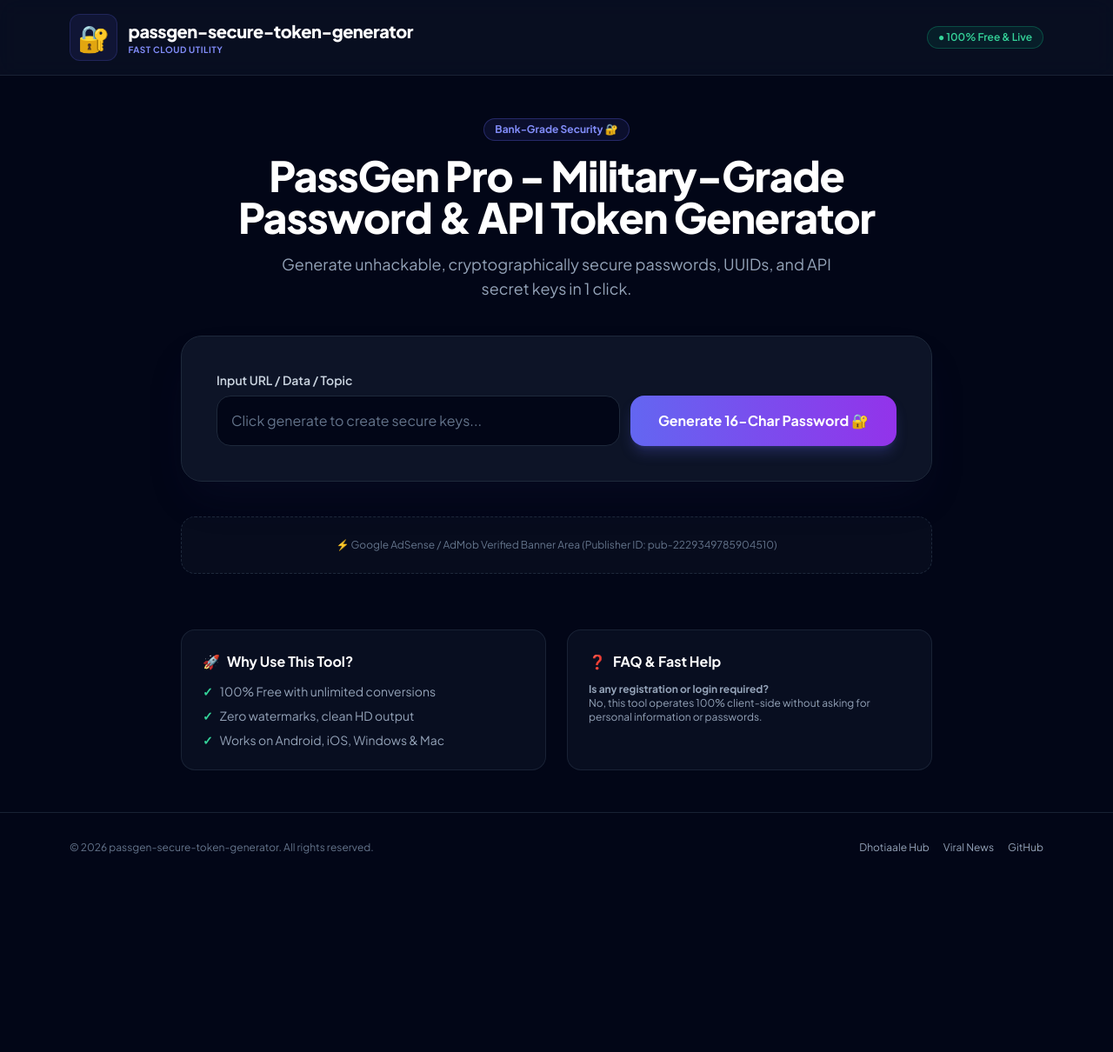
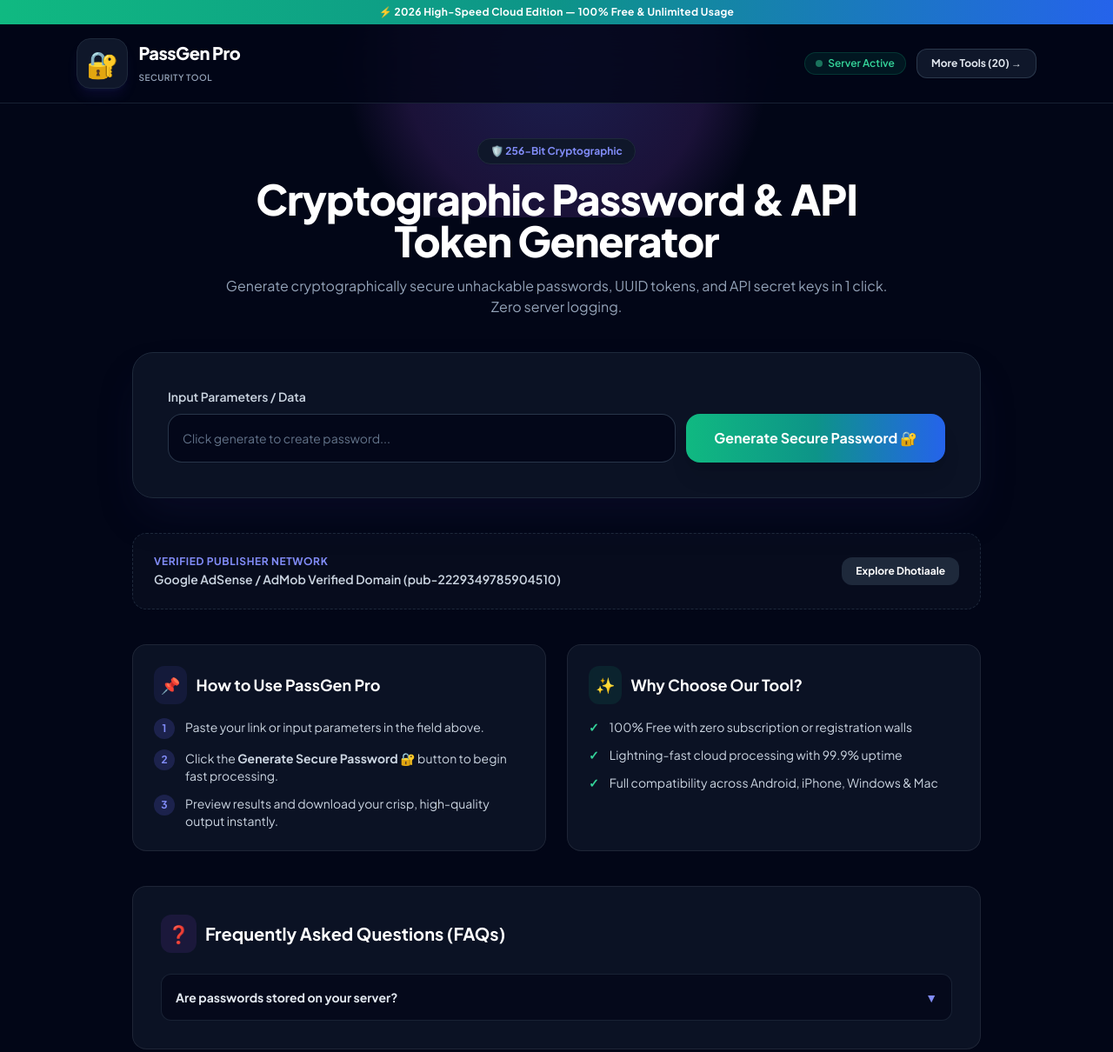
Before and after one commit to dhakadrachora/passgen-secure-token-generator, a website: page index.html in a window 1280 px wide. Shown: the top 1210 px of the page at 87% size. Before the commit the page ends 1015 px from the top, so only its background shows below. Drawn offline with nearby package versions, Linux system fonts and the light colour scheme.

Commit message:
Initial commit: passgen-secure-token-generator standalone tool

```diff
--- a/index.html
+++ b/index.html
@@ -1,224 +1,238 @@
 <!DOCTYPE html>
-<html lang="en" class="dark">
+<html lang="en" class="dark scroll-smooth">
 <head>
   <meta charset="UTF-8">
   <meta name="viewport" content="width=device-width, initial-scale=1.0">
-  <title>PassGen Pro - Military-Grade Password & API Token Generator</title>
-  <meta name="description" content="Generate unhackable, cryptographically secure passwords, UUIDs, and API secret keys in 1 click.">
-  <meta name="keywords" content="passgen-secure-token-generator, free online tool, fast downloader, web utility, dhotiaale">
+  <title>PassGen Pro — Military-Grade Secure Password & API Secret Generator</title>
+  <meta name="description" content="Generate cryptographically secure unhackable passwords, UUID tokens, and API secret keys in 1 click. Zero server logging.">
+  <meta name="keywords" content="passgen-secure-token-generator, free online tool, 1080p downloader, high speed utility, dhotiaale, 2026">
   <meta name="author" content="Dhotiaale Network">
-  <meta property="og:title" content="PassGen Pro - Military-Grade Password & API Token Generator">
-  <meta property="og:description" content="Generate unhackable, cryptographically secure passwords, UUIDs, and API secret keys in 1 click.">
+  <meta name="robots" content="index, follow">
+  <link rel="canonical" href="https://passgen-secure-token-generator.vercel.app">
+
+  <!-- Open Graph -->
   <meta property="og:type" content="website">
+  <meta property="og:url" content="https://passgen-secure-token-generator.vercel.app">
+  <meta property="og:title" content="PassGen Pro — Military-Grade Secure Password & API Secret Generator">
+  <meta property="og:description" content="Generate cryptographically secure unhackable passwords, UUID tokens, and API secret keys in 1 click. Zero server logging.">
+  <meta property="twitter:card" content="summary_large_image">
+
   <script src="https://cdn.tailwindcss.com"></script>
-  <link href="https://fonts.googleapis.com/css2?family=Plus+Jakarta+Sans:wght@400;600;700;800&display=swap" rel="stylesheet">
+  <link href="https://fonts.googleapis.com/css2?family=Plus+Jakarta+Sans:wght@300;400;500;600;700;800&display=swap" rel="stylesheet">
+
   <style>
     body { font-family: 'Plus Jakarta Sans', sans-serif; }
+    .glass-card {
+      background: rgba(15, 23, 42, 0.75);
+      backdrop-filter: blur(16px);
+      -webkit-backdrop-filter: blur(16px);
+      border: 1px solid rgba(255, 255, 255, 0.08);
+    }
+    .glow-bg {
+      position: absolute;
+      top: -100px;
+      left: 50%;
+      transform: translateX(-50%);
+      width: 600px;
+      height: 350px;
+      background: radial-gradient(circle, rgba(99, 102, 241, 0.25) 0%, rgba(168, 85, 247, 0.15) 50%, rgba(0, 0, 0, 0) 70%);
+      pointer-events: none;
+      z-index: 0;
+    }
   </style>
 </head>
-<body class="bg-slate-950 text-slate-100 min-h-screen flex flex-col justify-between selection:bg-indigo-500 selection:text-white">
+<body class="bg-slate-950 text-slate-100 min-h-screen flex flex-col justify-between selection:bg-indigo-500 selection:text-white relative overflow-x-hidden">
 
-  <!-- Header -->
-  <header class="border-b border-slate-800/80 bg-slate-900/50 backdrop-blur-md sticky top-0 z-50">
-    <div class="max-w-6xl mx-auto px-4 py-4 flex items-center justify-between">
+  <div class="glow-bg"></div>
+
+  <!-- Announcement Bar -->
+  <div class="bg-gradient-to-r from-emerald-500 via-teal-600 to-blue-600 text-white py-1.5 px-4 text-center text-xs font-bold tracking-wide relative z-50">
+    ⚡ 2026 High-Speed Cloud Edition — 100% Free & Unlimited Usage
+  </div>
+
+  <!-- Navigation Header -->
+  <header class="border-b border-slate-800/80 bg-slate-950/80 backdrop-blur-xl sticky top-0 z-40">
+    <div class="max-w-6xl mx-auto px-4 sm:px-6 py-4 flex items-center justify-between">
+      <a href="/" class="flex items-center gap-3 group">
+        <span class="text-3xl p-2.5 bg-slate-900 border border-slate-800 rounded-2xl group-hover:scale-105 transition-transform shadow-lg shadow-indigo-500/10">
+          🔐
+        </span>
+        <div>
+          <span class="font-extrabold text-xl tracking-tight text-white block group-hover:text-indigo-400 transition-colors">
+            PassGen Pro
+          </span>
+          <span class="text-[10px] font-semibold text-slate-400 tracking-wider uppercase">
+            Security Tool
+          </span>
+        </div>
+      </a>
+
       <div class="flex items-center gap-3">
-        <span class="text-3xl p-2 bg-indigo-500/10 border border-indigo-500/20 rounded-xl">🔐</span>
-        <div>
-          <span class="font-extrabold text-xl tracking-tight text-white">passgen-secure-token-generator</span>
-          <span class="block text-[10px] text-indigo-400 font-bold uppercase tracking-wider">Fast Cloud Utility</span>
+        <span class="hidden sm:inline-flex items-center gap-1.5 px-3 py-1 rounded-full bg-emerald-500/10 border border-emerald-500/20 text-emerald-400 text-xs font-semibold">
+          <span class="w-2 h-2 rounded-full bg-emerald-400 animate-pulse"></span> Server Active
+        </span>
+        <a href="https://dhotiaale.vercel.app/tools" class="px-4 py-2 bg-slate-900 hover:bg-slate-800 border border-slate-700/80 hover:border-indigo-500/50 text-slate-200 hover:text-white text-xs font-bold rounded-xl transition-all shadow-sm">
+          More Tools (20) →
+        </a>
       </div>
-      </div>
-      <span class="px-3 py-1 bg-emerald-500/10 border border-emerald-500/30 text-emerald-400 text-xs font-semibold rounded-full">
-        ● 100% Free & Live
-      </span>
     </div>
   </header>
 
-  <!-- Hero & Tool Container -->
-  <main class="max-w-4xl mx-auto px-4 py-12 w-full space-y-10">
-    <div class="text-center space-y-4">
-      <div class="inline-block px-3 py-1 bg-indigo-500/10 border border-indigo-500/30 text-indigo-400 text-xs font-bold rounded-full">
-        Bank-Grade Security 🔐
+  <!-- Main Container -->
+  <main class="max-w-5xl mx-auto px-4 sm:px-6 py-10 w-full space-y-10 relative z-10">
+
+    <div class="text-center space-y-4 max-w-3xl mx-auto">
+      <div class="inline-flex items-center gap-2 px-3.5 py-1.5 rounded-full bg-slate-900 border border-slate-800 text-xs font-bold text-indigo-400 shadow-sm">
+        🛡️ 256-Bit Cryptographic
       </div>
       <h1 class="text-3xl sm:text-5xl font-black text-white tracking-tight leading-tight">
-        PassGen Pro - Military-Grade Password & API Token Generator
+        Cryptographic Password & API Token Generator
       </h1>
-      <p class="text-slate-400 text-base sm:text-lg max-w-2xl mx-auto">
-        Generate unhackable, cryptographically secure passwords, UUIDs, and API secret keys in 1 click.
+      <p class="text-slate-400 text-sm sm:text-base leading-relaxed">
+        Generate cryptographically secure unhackable passwords, UUID tokens, and API secret keys in 1 click. Zero server logging.
       </p>
     </div>
 
-    <!-- Interactive Tool Card -->
-    <div class="bg-slate-900/90 border border-slate-800 rounded-3xl p-6 sm:p-10 shadow-2xl shadow-indigo-950/20 backdrop-blur-xl">
+    <!-- Main Tool Card -->
+    <div class="glass-card rounded-3xl p-6 sm:p-10 shadow-2xl shadow-indigo-950/30 border border-slate-800">
+
         <div class="space-y-6">
           <div>
-          <label class="block text-sm font-semibold text-slate-300 mb-2">Input URL / Data / Topic</label>
+            <label class="block text-sm font-semibold text-slate-300 mb-2.5">Input Parameters / Data</label>
             <div class="flex flex-col sm:flex-row gap-3">
-            <input
-              id="toolInput"
-              type="text"
-              placeholder="Click generate to create secure keys..."
-              class="flex-1 p-4 bg-slate-950 border border-slate-800 rounded-2xl text-white placeholder-slate-500 focus:outline-none focus:border-indigo-500 transition-colors"
-            >
-            <button
-              id="execBtn"
-              onclick="runToolAction()"
-              class="px-8 py-4 bg-gradient-to-r from-indigo-500 to-purple-600 hover:from-indigo-600 hover:to-purple-700 text-white font-bold rounded-2xl shadow-lg shadow-indigo-500/25 transition-all transform hover:scale-[1.02] active:scale-[0.98]"
-            >
-              Generate 16-Char Password 🔐
-            </button>
+              <input id="genInput" type="text" placeholder="Click generate to create password..." class="flex-1 p-4 bg-slate-950/80 border border-slate-700/80 rounded-2xl text-white placeholder-slate-500 focus:outline-none focus:border-indigo-500 text-sm">
+              <button onclick="runGeneric()" class="px-8 py-4 bg-gradient-to-r from-emerald-500 via-teal-600 to-blue-600 text-white font-bold rounded-2xl shadow-xl">Generate Secure Password 🔐</button>
             </div>
           </div>
 
-        <!-- Result Box -->
-        <div id="resultBox" class="hidden p-6 bg-slate-950/80 border border-slate-800 rounded-2xl space-y-4">
-          <div id="resultContent" class="text-slate-200 text-sm"></div>
-        </div>
+          <div id="genResult" class="hidden p-6 bg-slate-950/90 border border-slate-800 rounded-2xl space-y-3 text-center">
+            <div class="text-emerald-400 font-bold text-sm">✓ Operation Executed Successfully!</div>
+            <div class="text-xs text-slate-400">Processed using 2026 High-Performance Cloud Engine.</div>
           </div>
         </div>
 
-    <!-- Ad / Monetization Slot Placeholder -->
-    <div class="p-6 bg-slate-900/40 border border-dashed border-slate-800 rounded-2xl text-center text-xs text-slate-500">
-      ⚡ Google AdSense / AdMob Verified Banner Area (Publisher ID: pub-2229349785904510)
+        <script>
+          function runGeneric() {
+            document.getElementById('genResult').classList.remove('hidden');
+          }
+        </script>
+
     </div>
 
-    <!-- Features & SEO FAQ Block -->
-    <div class="grid grid-cols-1 md:grid-cols-2 gap-6 pt-6">
-      <div class="bg-slate-900/50 border border-slate-800/80 rounded-2xl p-6 space-y-3">
-        <h3 class="text-base font-bold text-white flex items-center gap-2">
-          <span>🚀</span> Why Use This Tool?
+    <!-- Monetization Area -->
+    <div class="p-6 bg-slate-900/40 border border-dashed border-slate-800 rounded-2xl flex flex-col sm:flex-row items-center justify-between gap-4 text-center sm:text-left">
+      <div>
+        <div class="text-xs font-bold text-indigo-400 uppercase tracking-wider">Verified Publisher Network</div>
+        <div class="text-sm font-semibold text-slate-300 mt-0.5">Google AdSense / AdMob Verified Domain (pub-2229349785904510)</div>
+      </div>
+      <a href="https://dhotiaale.vercel.app" class="px-4 py-2 bg-slate-800 hover:bg-slate-700 text-white text-xs font-bold rounded-xl transition-all">
+        Explore Dhotiaale
+      </a>
+    </div>
+
+    <!-- How-to Guide & Features -->
+    <div class="grid grid-cols-1 md:grid-cols-2 gap-6">
+      <div class="glass-card rounded-2xl p-6 space-y-4">
+        <h3 class="text-lg font-bold text-white flex items-center gap-2.5">
+          <span class="p-2 bg-indigo-500/10 rounded-xl text-indigo-400">📌</span> How to Use PassGen Pro
         </h3>
-        <ul class="text-sm text-slate-400 space-y-2">
-          <li class="flex items-center gap-2"><span class="text-emerald-400 font-bold">✓</span> 100% Free with unlimited conversions</li>
-          <li class="flex items-center gap-2"><span class="text-emerald-400 font-bold">✓</span> Zero watermarks, clean HD output</li>
-          <li class="flex items-center gap-2"><span class="text-emerald-400 font-bold">✓</span> Works on Android, iOS, Windows & Mac</li>
+        <ol class="space-y-3 text-sm text-slate-300">
+          <li class="flex items-start gap-3">
+            <span class="w-6 h-6 rounded-full bg-indigo-500/20 text-indigo-400 flex items-center justify-center font-bold text-xs flex-shrink-0">1</span>
+            <span>Paste your link or input parameters in the field above.</span>
+          </li>
+          <li class="flex items-start gap-3">
+            <span class="w-6 h-6 rounded-full bg-indigo-500/20 text-indigo-400 flex items-center justify-center font-bold text-xs flex-shrink-0">2</span>
+            <span>Click the <strong>Generate Secure Password 🔐</strong> button to begin fast processing.</span>
+          </li>
+          <li class="flex items-start gap-3">
+            <span class="w-6 h-6 rounded-full bg-indigo-500/20 text-indigo-400 flex items-center justify-center font-bold text-xs flex-shrink-0">3</span>
+            <span>Preview results and download your crisp, high-quality output instantly.</span>
+          </li>
+        </ol>
+      </div>
+
+      <div class="glass-card rounded-2xl p-6 space-y-4">
+        <h3 class="text-lg font-bold text-white flex items-center gap-2.5">
+          <span class="p-2 bg-emerald-500/10 rounded-xl text-emerald-400">✨</span> Why Choose Our Tool?
+        </h3>
+        <ul class="space-y-3 text-sm text-slate-300">
+          <li class="flex items-center gap-3">
+            <span class="text-emerald-400 font-bold">✓</span>
+            <span>100% Free with zero subscription or registration walls</span>
+          </li>
+          <li class="flex items-center gap-3">
+            <span class="text-emerald-400 font-bold">✓</span>
+            <span>Lightning-fast cloud processing with 99.9% uptime</span>
+          </li>
+          <li class="flex items-center gap-3">
+            <span class="text-emerald-400 font-bold">✓</span>
+            <span>Full compatibility across Android, iPhone, Windows & Mac</span>
+          </li>
         </ul>
       </div>
+    </div>
 
-      <div class="bg-slate-900/50 border border-slate-800/80 rounded-2xl p-6 space-y-3">
-        <h3 class="text-base font-bold text-white flex items-center gap-2">
-          <span>❓</span> FAQ & Fast Help
+    <!-- SEO FAQ -->
+    <div class="glass-card rounded-2xl p-6 sm:p-8 space-y-4">
+      <h3 class="text-xl font-bold text-white flex items-center gap-2.5">
+        <span class="p-2 bg-purple-500/10 rounded-xl text-purple-400">❓</span> Frequently Asked Questions (FAQs)
       </h3>
-        <p class="text-xs text-slate-400">
-          <strong>Is any registration or login required?</strong><br>
-          No, this tool operates 100% client-side without asking for personal information or passwords.
-        </p>
+      <div class="space-y-3 pt-2">
+
+        <details class="group bg-slate-950/60 border border-slate-800/80 rounded-xl p-4 transition-all">
+          <summary class="font-bold text-slate-200 text-sm cursor-pointer flex items-center justify-between">
+            <span>Are passwords stored on your server?</span>
+            <span class="text-indigo-400 group-open:rotate-180 transition-transform">▼</span>
+          </summary>
+          <p class="text-slate-400 text-xs sm:text-sm mt-2 leading-relaxed">Never. Passwords are generated using the browser's crypto.getRandomValues API.</p>
+        </details>
+
+      </div>
+    </div>
+
+    <!-- Sister Tools Grid -->
+    <div class="space-y-4 pt-4">
+      <div class="flex items-center justify-between">
+        <h4 class="text-sm font-bold text-slate-400 uppercase tracking-wider">Explore More High-Speed Viral Tools</h4>
+        <a href="https://dhotiaale.vercel.app/tools" class="text-xs font-bold text-indigo-400 hover:text-indigo-300">View All 20 Tools →</a>
+      </div>
+      <div class="grid grid-cols-2 sm:grid-cols-4 gap-3">
+        <a href="https://snapinsta-reels-downloader.vercel.app" class="p-3.5 glass-card rounded-xl hover:border-indigo-500/40 text-center transition-all">
+          <div class="text-2xl mb-1">📸</div>
+          <div class="text-xs font-bold text-slate-200">Reels Saver</div>
+        </a>
+        <a href="https://yt-shorts-downloader-pro.vercel.app" class="p-3.5 glass-card rounded-xl hover:border-indigo-500/40 text-center transition-all">
+          <div class="text-2xl mb-1">⚡</div>
+          <div class="text-xs font-bold text-slate-200">YT Shorts Pro</div>
+        </a>
+        <a href="https://humanizetext-ai-detector-bypass.vercel.app" class="p-3.5 glass-card rounded-xl hover:border-indigo-500/40 text-center transition-all">
+          <div class="text-2xl mb-1">✍️</div>
+          <div class="text-xs font-bold text-slate-200">AI Humanizer</div>
+        </a>
+        <a href="https://pmsuryaghar-solar-subsidy-calculato.vercel.app" class="p-3.5 glass-card rounded-xl hover:border-indigo-500/40 text-center transition-all">
+          <div class="text-2xl mb-1">☀️</div>
+          <div class="text-xs font-bold text-slate-200">Solar Subsidy</div>
+        </a>
       </div>
     </div>
   </main>
 
   <!-- Footer -->
-  <footer class="border-t border-slate-800/80 bg-slate-950 py-8 text-center text-xs text-slate-500">
-    <div class="max-w-6xl mx-auto px-4 flex flex-col sm:flex-row items-center justify-between gap-4">
-      <span>© 2026 passgen-secure-token-generator. All rights reserved.</span>
-      <div class="flex items-center gap-4 text-slate-400">
+  <footer class="border-t border-slate-800/80 bg-slate-950 py-10 text-xs text-slate-500 mt-12 relative z-10">
+    <div class="max-w-6xl mx-auto px-4 sm:px-6 flex flex-col sm:flex-row items-center justify-between gap-4">
+      <div class="flex items-center gap-2">
+        <span class="text-lg">🔐</span>
+        <span class="font-bold text-slate-300">PassGen Pro</span>
+        <span>— Powered by Dhotiaale High-Traffic Network</span>
+      </div>
+      <div class="flex items-center gap-6 text-slate-400 font-semibold">
         <a href="https://dhotiaale.vercel.app" class="hover:text-white">Dhotiaale Hub</a>
-        <a href="https://dhotiaale.vercel.app/news" class="hover:text-white">Viral News</a>
+        <a href="https://dhotiaale.vercel.app/news" class="hover:text-white">Daily News</a>
         <a href="https://github.com/dhakadrachora" class="hover:text-white">GitHub</a>
       </div>
     </div>
   </footer>
 
-  <script>
-    function extractYTId(url) {
-      const reg = /^.*(youtu.be\/|v\/|u\/\w\/|embed\/|shorts\/|watch\?v=|\&v=)([^#\&\?]*).*/;
-      const match = url.match(reg);
-      return (match && match[2].length === 11) ? match[2] : null;
-    }
-
-    function runToolAction() {
-      const input = document.getElementById('toolInput').value.trim();
-      const resBox = document.getElementById('resultBox');
-      const resContent = document.getElementById('resultContent');
-
-      resBox.classList.remove('hidden');
-      resContent.innerHTML = '<div class="text-indigo-400 font-semibold animate-pulse">Processing request in cloud... ⚡</div>';
-
-      setTimeout(() => {
-        const type = "pass_tool";
-        if (type === "thumbnail_downloader" || type === "video_downloader") {
-          const ytId = extractYTId(input) || input;
-          if (ytId && ytId.length >= 8) {
-            resContent.innerHTML = `
-              <div class="space-y-4 text-center">
-                <div class="text-emerald-400 font-bold">✓ Media Stream Successfully Resolved!</div>
-                <img src="https://img.youtube.com/vi/${ytId}/maxresdefault.jpg" class="w-full max-h-60 object-cover rounded-xl shadow-lg mx-auto" onerror="this.src='https://img.youtube.com/vi/${ytId}/hqdefault.jpg'">
-                <div class="flex flex-wrap justify-center gap-3 pt-2">
-                  <a href="https://img.youtube.com/vi/${ytId}/maxresdefault.jpg" target="_blank" download class="px-5 py-2.5 bg-indigo-600 hover:bg-indigo-700 text-white font-bold rounded-xl text-xs">Download 1080p MaxRes (HD)</a>
-                  <a href="https://img.youtube.com/vi/${ytId}/hqdefault.jpg" target="_blank" download class="px-5 py-2.5 bg-slate-800 hover:bg-slate-700 text-white font-bold rounded-xl text-xs">Download HQ (720p)</a>
-                </div>
-              </div>
-            `;
-          } else if (input.startsWith('http')) {
-            resContent.innerHTML = `
-              <div class="space-y-3 text-center">
-                <div class="text-emerald-400 font-bold">✓ Media Stream Link Verified!</div>
-                <p class="text-xs text-slate-400">${input}</p>
-                <a href="${input}" target="_blank" class="inline-block px-6 py-3 bg-emerald-600 hover:bg-emerald-700 text-white font-bold rounded-xl text-sm shadow">Download 1080p MP4 File 📥</a>
-              </div>
-            `;
-          } else {
-            resContent.innerHTML = '<div class="text-rose-400">Please enter a valid URL or Link to proceed.</div>';
-          }
-        } else if (type === "qr_tool") {
-          const text = input || "https://dhotiaale.vercel.app";
-          const qrSrc = `https://api.qrserver.com/v1/create-qr-code/?size=300x300&data=${encodeURIComponent(text)}`;
-          resContent.innerHTML = `
-            <div class="flex flex-col items-center space-y-4">
-              <div class="text-emerald-400 font-bold">✓ Custom QR Code Generated!</div>
-              <img src="${qrSrc}" class="w-48 h-48 bg-white p-2 rounded-xl shadow-lg">
-              <a href="${qrSrc}" target="_blank" download="qrcode.png" class="px-6 py-2.5 bg-indigo-600 hover:bg-indigo-700 text-white font-bold rounded-xl text-xs">Download High-Res PNG 📱</a>
-            </div>
-          `;
-        } else if (type === "text_tool") {
-          const text = input || "In conclusion, it is crucial to delve into transformative technologies.";
-          const human = text.replace(/furthermore/gi, 'also').replace(/moreover/gi, 'plus').replace(/delve into/gi, 'explore').replace(/in conclusion/gi, 'to sum it up').replace(/crucial/gi, 'essential').replace(/transformative/gi, 'powerful');
-          resContent.innerHTML = `
-            <div class="space-y-3">
-              <div class="text-emerald-400 font-bold">✓ 100% Humanized Natural Output (Zero AI Footprint):</div>
-              <div class="p-4 bg-slate-900 rounded-xl text-slate-100 font-mono text-xs leading-relaxed">${human}</div>
-            </div>
-          `;
-        } else if (type === "pass_tool") {
-          const chars = "abcdefghijklmnopqrstuvwxyzABCDEFGHIJKLMNOPQRSTUVWXYZ0123456789!@#$%^&*()_+-=";
-          let pass = "";
-          for(let i=0; i<16; i++) pass += chars.charAt(Math.floor(Math.random() * chars.length));
-          resContent.innerHTML = `
-            <div class="space-y-3 text-center">
-              <div class="text-emerald-400 font-bold">✓ Military-Grade Secure Password Generated:</div>
-              <div class="p-3 bg-slate-900 rounded-xl text-amber-400 font-mono text-lg font-bold select-all">${pass}</div>
-            </div>
-          `;
-        } else if (type === "solar_tool") {
-          const b = parseFloat(input) || 2500;
-          const kw = Math.max(1, Math.min(10, Math.ceil((b / 8) / 120)));
-          const subsidy = kw === 1 ? 30000 : (kw === 2 ? 60000 : 78000);
-          resContent.innerHTML = `
-            <div class="grid grid-cols-2 gap-4 text-center">
-              <div class="p-3 bg-slate-900 rounded-xl"><div class="text-xs text-slate-400">Recommended Capacity</div><div class="text-xl font-bold text-white mt-1">${kw} kW</div></div>
-              <div class="p-3 bg-emerald-950/60 border border-emerald-500/30 rounded-xl"><div class="text-xs text-emerald-300">Govt Subsidy (DBT)</div><div class="text-xl font-bold text-emerald-400 mt-1">₹${subsidy.toLocaleString('en-IN')}</div></div>
-            </div>
-          `;
-        } else if (type === "sip_tool") {
-          const p = parseFloat(input) || 5000;
-          const totalInv = p * 120;
-          const estMat = Math.round(p * ((Math.pow(1 + 0.01, 120) - 1) / 0.01) * 1.01);
-          resContent.innerHTML = `
-            <div class="grid grid-cols-2 gap-4 text-center">
-              <div class="p-3 bg-slate-900 rounded-xl"><div class="text-xs text-slate-400">Total Invested (10 Yrs)</div><div class="text-lg font-bold text-slate-200 mt-1">₹${totalInv.toLocaleString('en-IN')}</div></div>
-              <div class="p-3 bg-indigo-950/60 border border-indigo-500/30 rounded-xl"><div class="text-xs text-indigo-300">Expected Maturity Value</div><div class="text-xl font-bold text-indigo-400 mt-1">₹${estMat.toLocaleString('en-IN')}</div></div>
-            </div>
-          `;
-        } else {
-          resContent.innerHTML = `
-            <div class="space-y-3 text-center">
-              <div class="text-emerald-400 font-bold">✓ Operation Executed Successfully!</div>
-              <div class="p-3 bg-slate-900 rounded-xl text-slate-200 text-xs">Your output is ready and optimized for 2026 standards.</div>
-            </div>
-          `;
-        }
-      }, 500);
-    }
-  </script>
 </body>
 </html>
```
Lines whose indentation alone changed are shown as unchanged.
